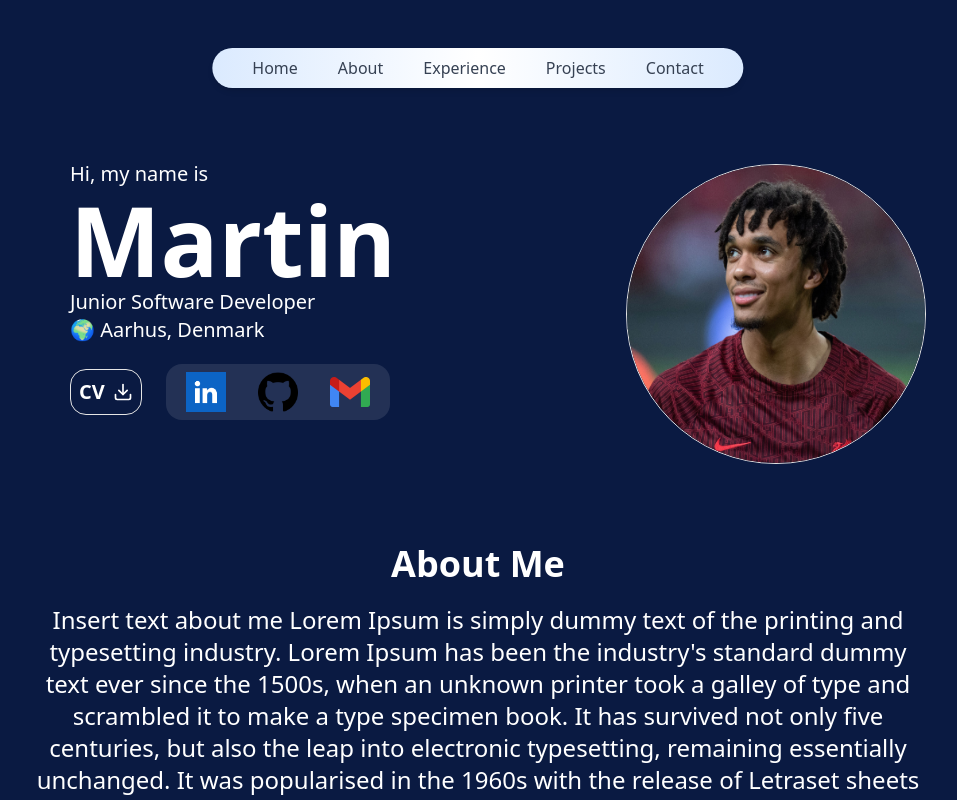
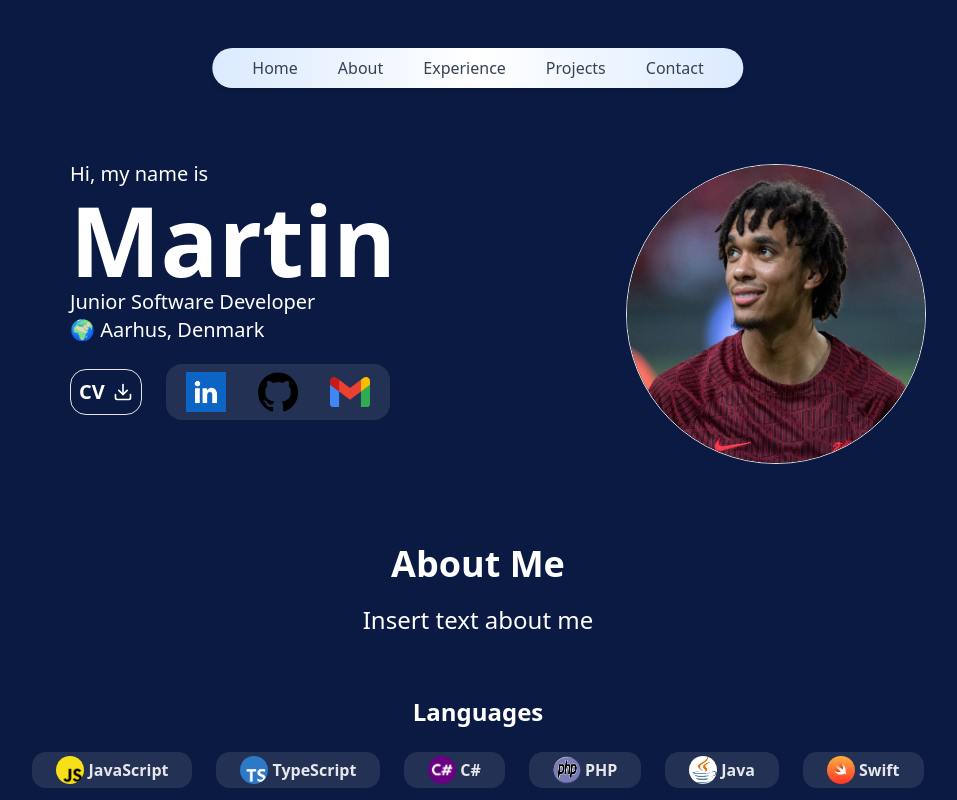
Before and after one commit to MartinVilladsen/portfolio, a Next.js app: page / in a window 1280 px wide. Shown: the top 800 px of the page, without its empty margins (162-1119 px from the left). Built offline with nearby package versions, Linux system fonts and the light colour scheme.

Commit message:
remove unsed files for deployment

```diff
--- a/src/app/page.tsx
+++ b/src/app/page.tsx
@@ -2,7 +2,6 @@
 import { Experience } from "@/components/Experience";
 import { HomeSection } from "@/components/HomeSection";
 import { FloatingButton } from "@/components/knap";
-import { Skills } from "@/components/Skills";
 
 export default function Home() {
   return (
--- a/src/components/AboutMe.tsx
+++ b/src/components/AboutMe.tsx
@@ -14,8 +14,8 @@
                 <h1 className='text-4xl text-white font-bold'>About Me</h1>
                 <p className='text-2xl text-white pt-5'>
                     Insert text about me
-                    Lorem Ipsum is simply dummy text of the printing and typesetting industry. Lorem Ipsum has been the industry's standard dummy text ever since the 1500s, when an unknown printer took a galley of type and scrambled it to make a type specimen book. It has survived not only five centuries, but also the leap into electronic typesetting, remaining essentially unchanged. It was popularised in the 1960s with the release of Letraset sheets containing Lorem Ipsum passages, and more recently with desktop publishing software like Aldus PageMaker including versions of Lorem Ipsum.</p>
-            </motion.div>
+                </p>
+                </motion.div>
 
             <Skills />
 
--- a/src/components/Educations.ts
+++ b/src/components/Educations.ts
@@ -1,6 +1,3 @@
-import { databases, frameworks, languages, tools } from "./Skill"
-
-
 export const educations = [
     {
         name: 'Business Academy Aarhus',
```
